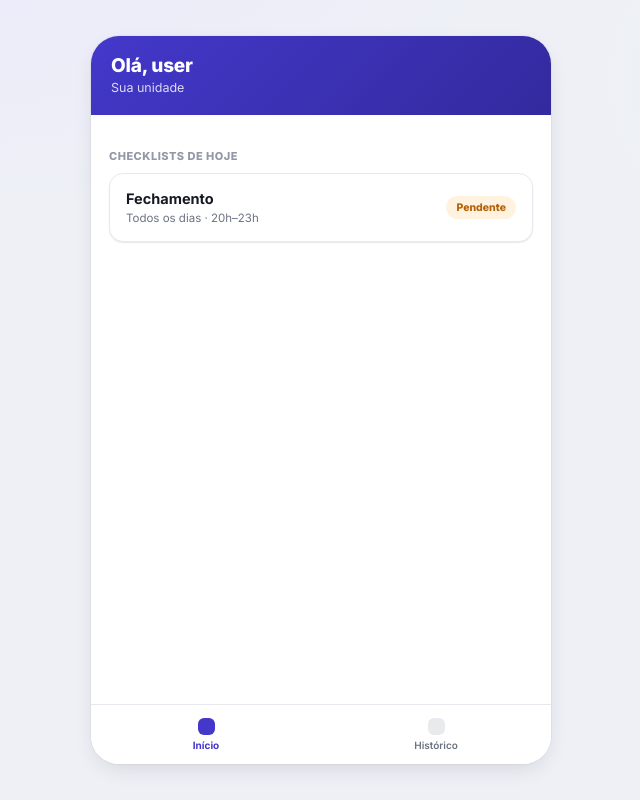
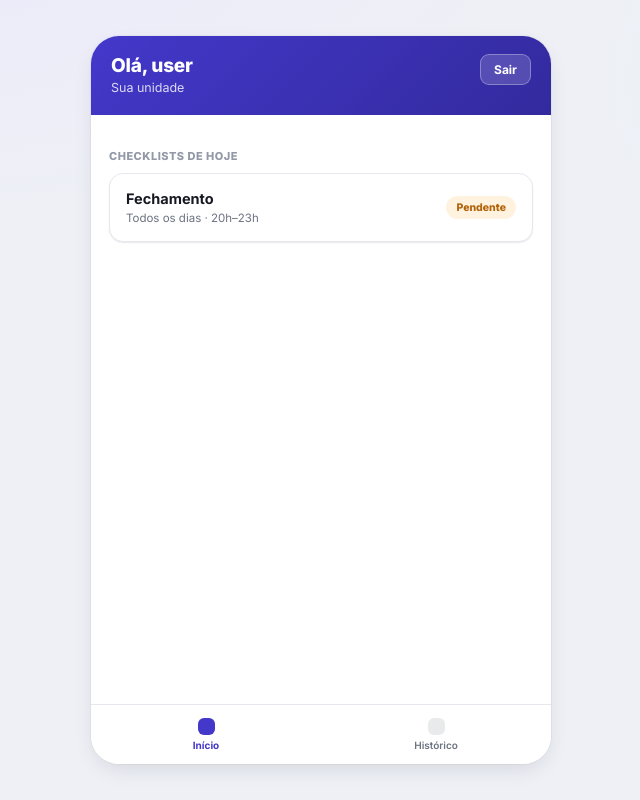
Before and after one commit to edulavorato/checklist-sesconettos, a React (Vite) app: page / in a window 1280 px wide. Shown: the whole page, without its empty margins (319-959 px from the left). Built offline with nearby package versions, Linux system fonts and the light colour scheme; no server answers; sample sign-in values are in the browser's storage.

Commit message:
Adiciona botão de sair da conta

```diff
--- a/src/pages/HistoryPage.jsx
+++ b/src/pages/HistoryPage.jsx
@@ -1,12 +1,20 @@
 import { useEffect, useState } from "react";
+import { useNavigate } from "react-router-dom";
 import { useAuth } from "../context/AuthContext";
+import { logout } from "../firebase/auth";
 import { getChecklistHistory } from "../firebase/firestore";
 import BottomNav from "../components/BottomNav";
 
 export default function HistoryPage() {
   const { user } = useAuth();
+  const navigate = useNavigate();
   const [history, setHistory] = useState([]);
   const [loading, setLoading] = useState(true);
+
+  async function handleLogout() {
+    await logout();
+    navigate("/login");
+  }
 
   useEffect(() => {
     async function load() {
@@ -28,8 +36,15 @@ export default function HistoryPage() {
   return (
     <>
       <div className="topbar">
-        <div className="topbar-title">Histórico</div>
-        <div className="topbar-sub">Sua unidade</div>
+        <div className="topbar-row">
+          <div>
+            <div className="topbar-title">Histórico</div>
+            <div className="topbar-sub">Sua unidade</div>
+          </div>
+          <button className="logout-btn muted" onClick={handleLogout} title="Sair da conta">
+            Sair
+          </button>
+        </div>
       </div>
       <div className="content">
         <div className="kpi-row">
--- a/src/pages/HomePage.jsx
+++ b/src/pages/HomePage.jsx
@@ -1,5 +1,6 @@
 import { useNavigate } from "react-router-dom";
 import { useAuth } from "../context/AuthContext";
+import { logout } from "../firebase/auth";
 import { CHECKLIST_TEMPLATES } from "../data/checklistTemplates";
 import BottomNav from "../components/BottomNav";
 
@@ -8,11 +9,23 @@ export default function HomePage() {
   const navigate = useNavigate();
   const templates = Object.values(CHECKLIST_TEMPLATES);
 
+  async function handleLogout() {
+    await logout();
+    navigate("/login");
+  }
+
   return (
     <>
       <div className="topbar brand">
-        <div className="topbar-title">Olá, {user?.email?.split("@")[0] || "usuário"}</div>
-        <div className="topbar-sub">Sua unidade</div>
+        <div className="topbar-row">
+          <div>
+            <div className="topbar-title">Olá, {user?.email?.split("@")[0] || "usuário"}</div>
+            <div className="topbar-sub">Sua unidade</div>
+          </div>
+          <button className="logout-btn" onClick={handleLogout} title="Sair da conta">
+            Sair
+          </button>
+        </div>
       </div>
       <div className="content">
         <div className="section-label">Checklists de hoje</div>
--- a/src/styles/globals.css
+++ b/src/styles/globals.css
@@ -72,6 +72,11 @@ button,input,textarea{font-family:inherit;}
 .topbar-title{font-size:19px;font-weight:800;letter-spacing:-.2px;}
 .topbar-sub{font-size:12.5px;margin-top:3px;color:var(--sub);}
 .topbar.brand .topbar-sub{color:rgba(255,255,255,.82);}
+.topbar-row{display:flex;justify-content:space-between;align-items:flex-start;gap:10px;}
+.logout-btn{background:rgba(255,255,255,.16);color:#fff;border:1px solid rgba(255,255,255,.3);border-radius:9px;padding:7px 13px;font-size:12px;font-weight:700;cursor:pointer;transition:background .15s;flex-shrink:0;}
+.logout-btn:hover{background:rgba(255,255,255,.28);}
+.logout-btn.muted{background:#f4f5f9;color:var(--sub);border:1px solid var(--line);}
+.logout-btn.muted:hover{background:#eceef4;color:var(--warn);border-color:var(--warn);}
 .content{flex:1;overflow-y:auto;padding:18px;}
 
 .login-wrap{flex:1;display:flex;flex-direction:column;justify-content:center;padding:0 32px;}
```
